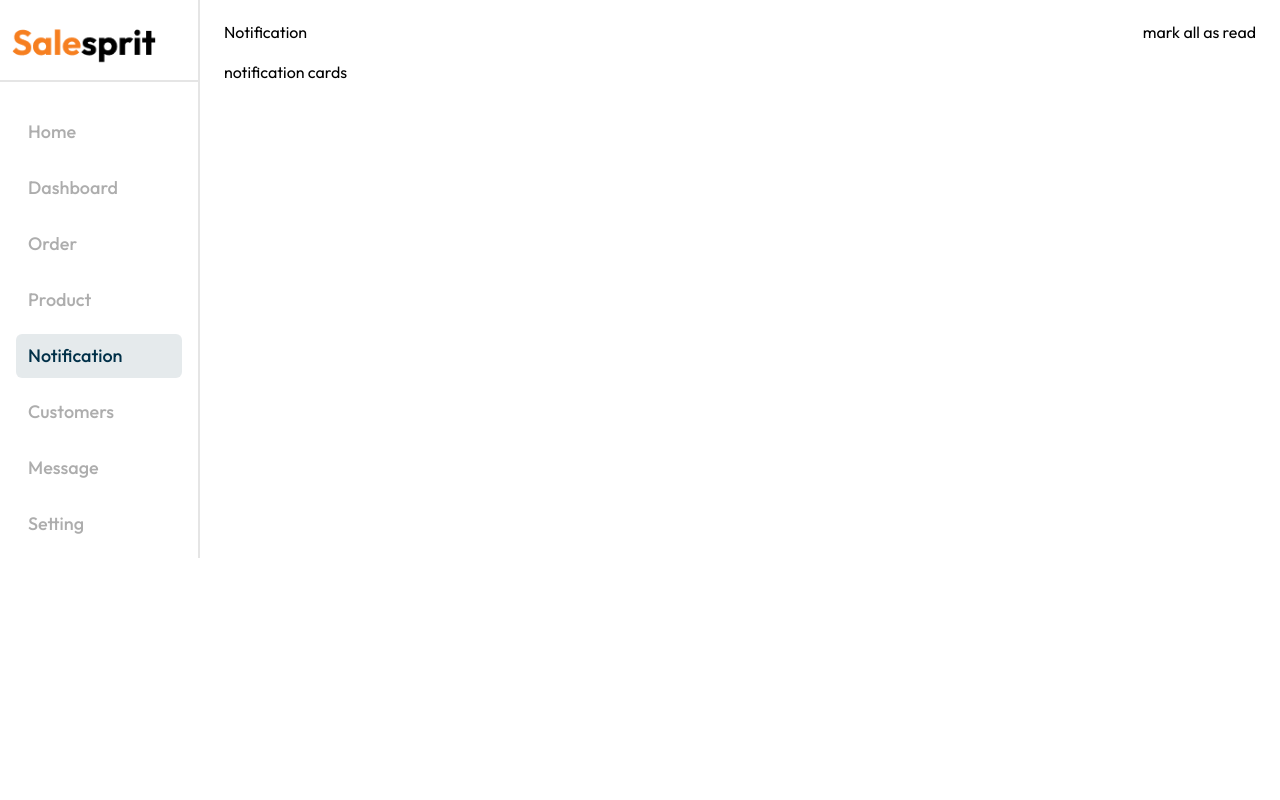
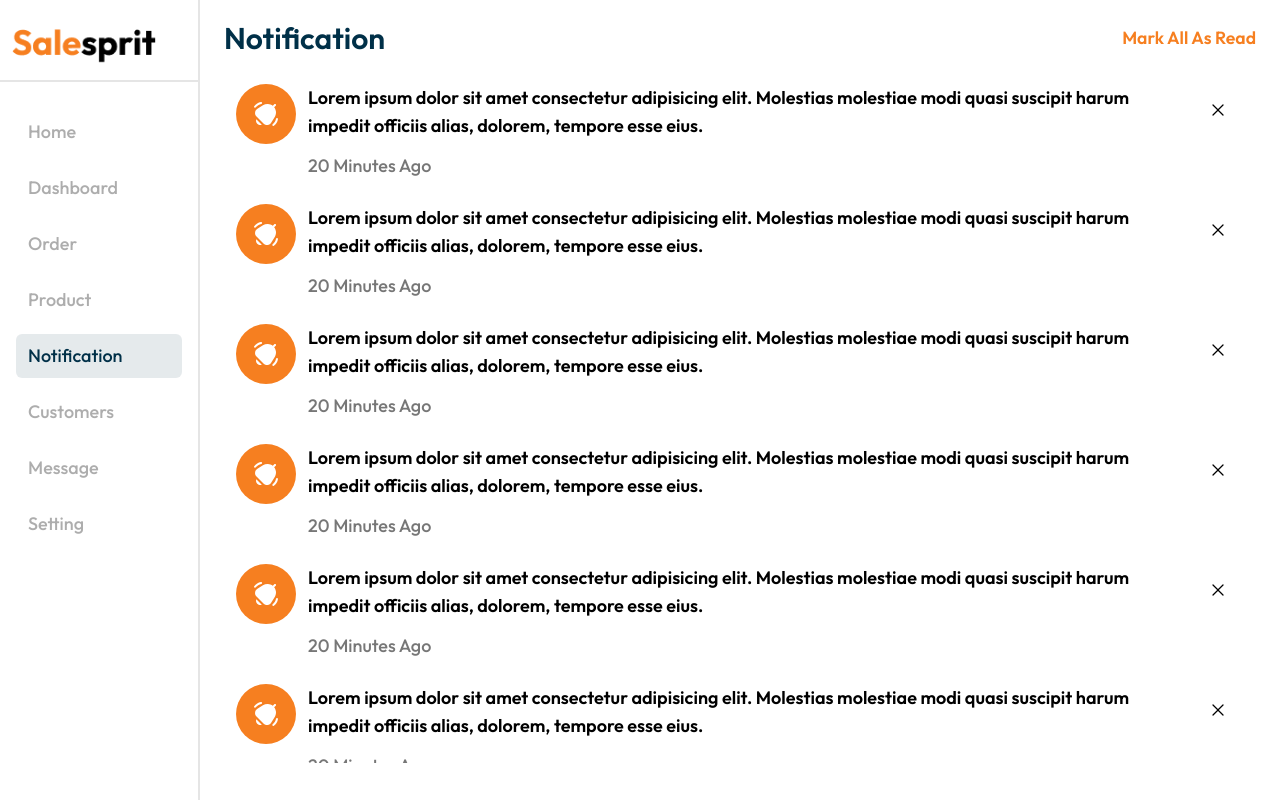
Before and after one commit to elvis-ndubuisi/salesprit, a React (Vite) app: page /pos/notification in a window 1280 px wide. Built offline with nearby package versions, Linux system fonts and the light colour scheme.

Commit message:
Notification screen layout

```diff
--- /dev/null
+++ b/src/components/NotificationCard.tsx
@@ -0,0 +1,24 @@
+import { HiXMark } from "react-icons/hi2"
+
+import notificationIcon from "../assets/icons/notification-bell.svg"
+
+export default function NotificationCard() {
+    return (
+        <section className="flex items-start justify-between gap-3 p-3 hover:opacity-80">
+            <img src={notificationIcon} alt="notification bell" />
+            <div className="flex-1 flex flex-col gap-3 pr-3 text-lg">
+                <p className="font-semibold">
+                    Lorem ipsum dolor sit amet consectetur adipisicing elit.
+                    Molestias molestiae modi quasi suscipit harum impedit
+                    officiis alias, dolorem, tempore esse eius.
+                </p>
+                <p className="font-medium text-sl-grey capitalize">
+                    20 minutes ago
+                </p>
+            </div>
+            <button type="button" className="p-4">
+                <HiXMark size={20} />
+            </button>
+        </section>
+    )
+}
--- a/src/screens/Notification.tsx
+++ b/src/screens/Notification.tsx
@@ -1,13 +1,35 @@
+import NotificationCard from "../components/NotificationCard"
+
+// TODO: Add backdrop shadow to parent section.
+// TODO: Add line to seperate each NotificationCard.
+// TODO: Add mark-all-as-read effect: text-grey
 export default function Notification() {
     return (
-        <section className="col-span-2 px-6 mt-5 mb-3">
+        <section className="col-span-2 px-6 pt-5 pb-3 h-screen">
             <section className="flex items-center justify-between mb-4">
-                <h4>Notification</h4>
-                <button type="button">mark all as read</button>
+                <h4 className="section-heading">Notification</h4>
+                <button type="button" className="linkable-button">
+                    mark all as read
+                </button>
             </section>
 
-            <section className="flex flex-col items-start h-auto">
-                notification cards
+            <section className="flex flex-col items-start h-[90%] overflow-y-scroll overscroll-contain">
+                <NotificationCard />
+                <NotificationCard />
+                <NotificationCard />
+                <NotificationCard />
+                <NotificationCard />
+                <NotificationCard />
+                <NotificationCard />
+                <NotificationCard />
+                <NotificationCard />
+                <NotificationCard />
+                <NotificationCard />
+                <NotificationCard />
+                <NotificationCard />
+                <NotificationCard />
+                <NotificationCard />
+                <NotificationCard />
             </section>
         </section>
     )
```
Also changed, not shown: src/assets/icons/notification-bell.svg (added).
